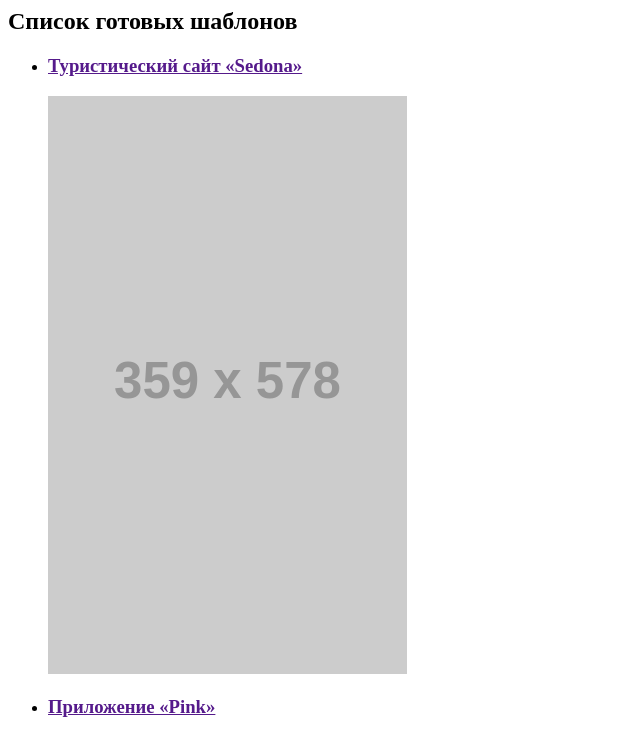
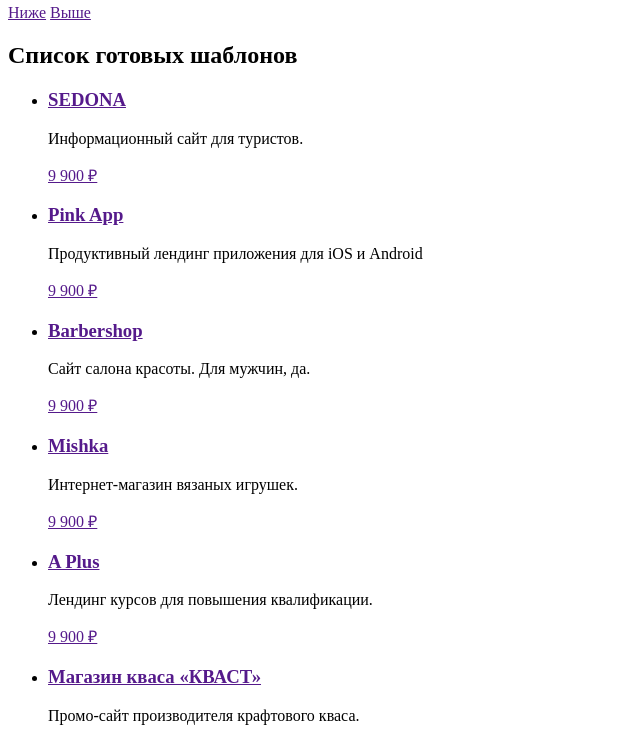
Before and after one commit to sizhumolcha/1167685-nerds-30, a plain HTML site: page catalog.html in a window 1280 px wide. Shown: the part 920-1654 px from the top of the page, without its empty margins (0-640 px from the left). Drawn offline with Linux system fonts and the light colour scheme; placeholder pictures from the web are drawn by us.

Commit message:
Выполняет третье задание с исправлением.

```diff
--- a/catalog.html
+++ b/catalog.html
@@ -98,57 +98,53 @@
           <li><a href="">По типу</a></li>
           <li><a href="">По названию</a></li>
         </ul>
+        <a href="" class="sort-list-down">Ниже</a>
+        <a href="" class="sort-list-up">Выше</a>
     </div>
 
         <h2>Список готовых шаблонов</h2>
         <ul>
             <li>
                 <a href="">
-                    <h3>Туристический сайт «Sedona»</h3>
-                    <p>
-                        <img src="https://via.placeholder.com/359x578" alt="Туристический сайт «Sedona»">
-                    </p>
+                    <h3>SEDONA</h3>
                 </a>
+                <p>Информационный сайт для туристов.</p>
+                <a href="">9 900 ₽</a>
             </li>
             <li>
                 <a href="">
-                    <h3>Приложение «Pink»</h3>
-                    <p>
-                        <img src="https://via.placeholder.com/359x578" alt="Приложение «Pink»">
-                    </p>
+                    <h3>Pink App</h3>
                 </a>
+                <p>Продуктивный лендинг приложения для iOS и Android</p>
+                <a href="">9 900 ₽</a>
             </li>
             <li>
                 <a href="">
-                    <h3>Барбершоп «Бородинский»</h3>
-                    <p>
-                        <img src="https://via.placeholder.com/359x578" alt="Барбершоп «Borodinsky»">
-                    </p>
+                    <h3>Barbershop</h3>
                 </a>
+                <p>Сайт салона красоты. Для мужчин, да.</p>
+                <a href="">9 900 ₽</a>
             </li>
             <li>
                 <a href="">
-                    <h3>Магазин «Mishka»</h3>
-                    <p>
-                        <img src="https://via.placeholder.com/359x578" alt="Магазин «Mishka»">
-                    </p>
+                    <h3>Mishka</h3>
                 </a>
+                <p>Интернет-магазин вязаных игрушек.</p>
+                <a href="">9 900 ₽</a>
             </li>
             <li>
                 <a href="">
-                    <h3>Онлайн-обучение «A Plus»</h3>
-                    <p>
-                        <img src="https://via.placeholder.com/359x578" alt="Онлайн-обучение «A Plus»">
-                    </p>
+                    <h3>A Plus</h3>
                 </a>
+                <p>Лендинг курсов для повышения квалификации.</p>
+                <a href="">9 900 ₽</a>
             </li>
             <li>
                 <a href="">
                     <h3>Магазин кваса «КВАСТ»</h3>
-                    <p>
-                        <img src="https://via.placeholder.com/359x578" alt="Магазин кваса «КВАСТ»">
-                    </p>
                 </a>
+                <p>Промо-сайт производителя крафтового кваса.</p>
+                <a href="">9 900 ₽</a>
             </li>
         </ul>
         <ul>
```
Also changed, not shown: index.html (+2 -2 lines).
